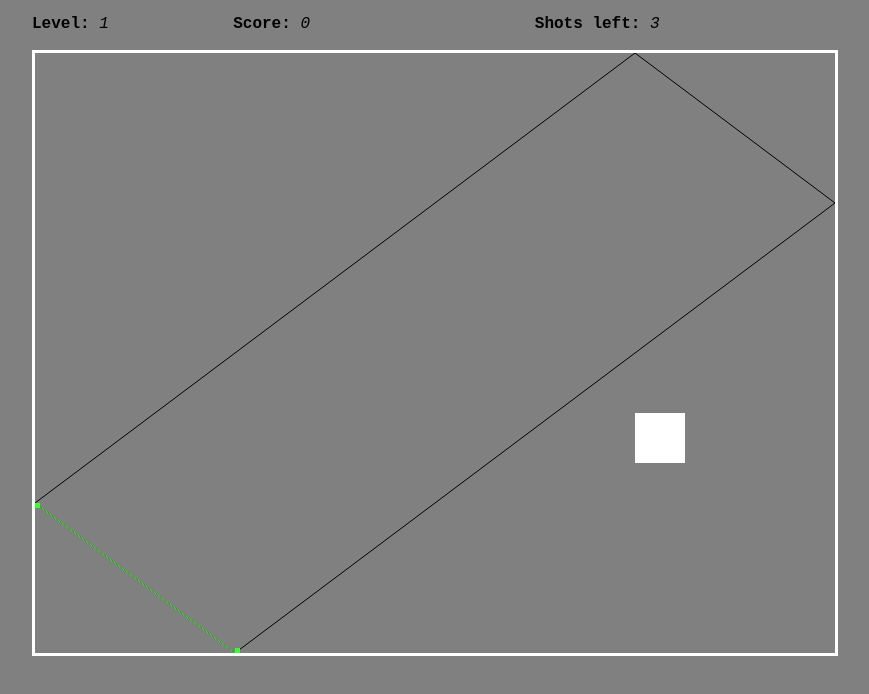
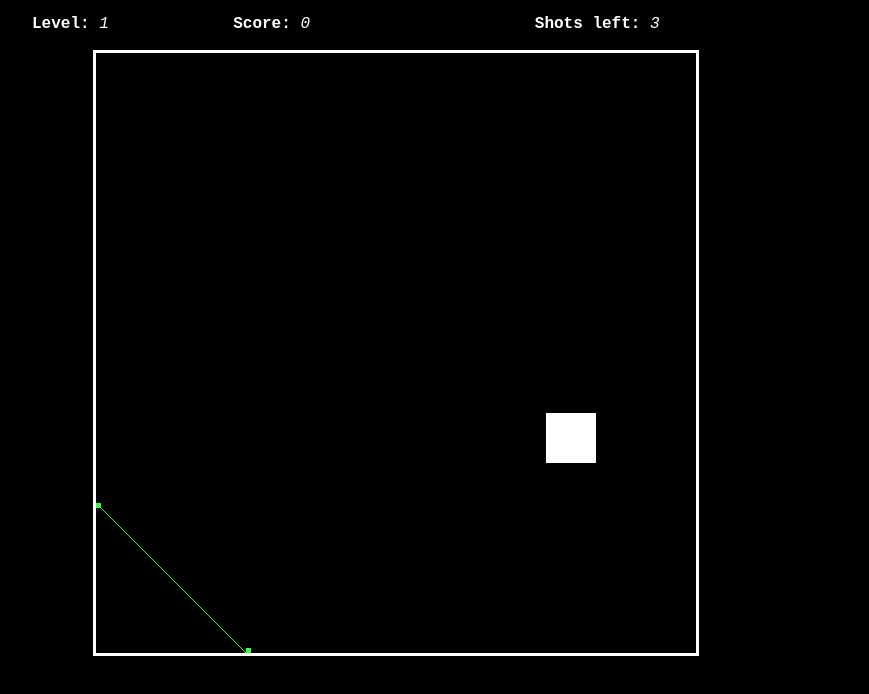
Before and after one commit to StefanK2ff/project-lazzzzer, a plain HTML site: page index.html in a window 1280 px wide. Both pictures are taken after a click on the button "Start". Shown: the whole page, without its empty margins (244-1113 px from the left). Drawn offline with Linux system fonts and the light colour scheme.

Commit message:
version with additional improvements and rising difficulty over time

```diff
--- a/css/style.css
+++ b/css/style.css
@@ -11,14 +11,14 @@ html {
   body {
     margin: 0;
     padding: 0;
-    background-color: grey;
+    background-color: black;
   }
 
 
   /* ---- typography ---- */
 
   body {
-    color: rgb(0, 0, 0);
+    color: white;
     font-family: 'Courier New', Courier, monospace;
     font-size: 16px;
     line-height: 147%;
--- a/src/game.js
+++ b/src/game.js
@@ -26,7 +26,7 @@ Game.prototype.start = function() {
   this.shotsElement = this.gameScreen.querySelector('.shots .value');
 
   // Set the canvas dimensions
-  this.canvas.setAttribute('width', 800);
+  this.canvas.setAttribute('width', 600);
   this.canvas.setAttribute('height', 600);
 
   // Create a new laser for the current round
@@ -34,6 +34,7 @@ Game.prototype.start = function() {
   // Create the initial target
 
   this.target = new Target(this.canvas);
+  this.target.size = this.target.inititalSize;
 
   // Add event listener for moving the player
   this.handleKeyDown = function(event) {
@@ -69,10 +70,13 @@ Game.prototype.startLoop = function() {
     // draw the laser (to be done when there shot)
     this.laser.draw(this.laser.pathObj_points);
     // Draw the target
-    this.target.size = this.target.inititalSize;
+
     this.target.draw();
     // Draw the indikators
     this.laser.drawStartPoints(this.laser.h0X, this.laser.h1Y);
+    // Draw the helper
+    this.laser.drawSecondHelper(this.laser.pathObj_points.h2[0], this.laser.pathObj_points.h1[1])
+
 
     // TERMINATE LOOP IF GAME IS OVER --> when tries are zero
     if (!this.gameIsOver) {
@@ -160,5 +164,11 @@ Game.prototype.updateGameStats = function() {
 };
 
 Game.prototype.levelAdjust = function(level) {
-  //Math.Floor(level/3)
+  if (this.level%3 === 0 && this.target.size > 5) {
+    this.target.size = this.target.size * 0.8
+    console.log(this.target.size)
+  }
+  if (this.level > 9) {
+    this.helpercolor2 = black;
+  }
 }
--- a/src/laser.js
+++ b/src/laser.js
@@ -12,7 +12,8 @@ function Laser(canvas) {
   this.h1Y = this.h1yStart;
   this.color = "black";
   this.laserSize = 1;
-  this.helpercolor = "#3CFF33"
+  this.helpercolor1 = "#3CFF33";
+  this.helpercolor2 = "#3CFF33";
 }
 
 Laser.prototype.setAim = function(direction) {
@@ -112,19 +113,29 @@ Laser.prototype.checkHitTarget = function(target, path) {
     return hit;
 };
 Laser.prototype.drawStartPoints = function(h0x, h1y) {
-    this.ctx.fillStyle = this.helpercolor;
+    this.ctx.fillStyle = this.helpercolor1;
     this.ctx.fillRect(h0x, this.canvas.height-5, 5, 5); //pos x pos y width height
-    this.ctx.fillStyle = this.helpercolor;
+    this.ctx.fillStyle = this.helpercolor1;
     this.ctx.fillRect(0, h1y, 5, 5);            //pos x pos y width height
     this.ctx.fillStyle;
     this.ctx.beginPath();
     this.ctx.moveTo(h0x, this.canvas.height);    //start of line
-    this.ctx.lineTo(0, h1y,);
+    this.ctx.lineTo(0, h1y);
     this.ctx.lineWidth = 1;                      // size
-    this.ctx.strokeStyle = this.helpercolor;
+    this.ctx.strokeStyle = this.helpercolor1;
     this.ctx.stroke();                          // Render the path
-    this.ctx.closePath();
-};
+    this.ctx.closePath();                       //end of line
+}
+
+Laser.prototype.drawSecondHelper = function(x, y) {
+    // this.ctx.beginPath();
+    // this.ctx.moveTo(0, y);    //start of line
+    // this.ctx.lineTo(x-50, 0-50);
+    // this.ctx.lineWidth = 1;                      // size
+    // this.ctx.strokeStyle = this.helpercolor2;
+    // this.ctx.stroke();                          // Render the path
+    // this.ctx.closePath();
+}
 
 Laser.prototype.draw = function(path) {
     this.ctx.fillStyle;
@@ -138,4 +149,4 @@ Laser.prototype.draw = function(path) {
     this.ctx.strokeStyle = this.color;
     this.ctx.stroke();                          // Render the path
     this.ctx.closePath();
-};
+}
```
